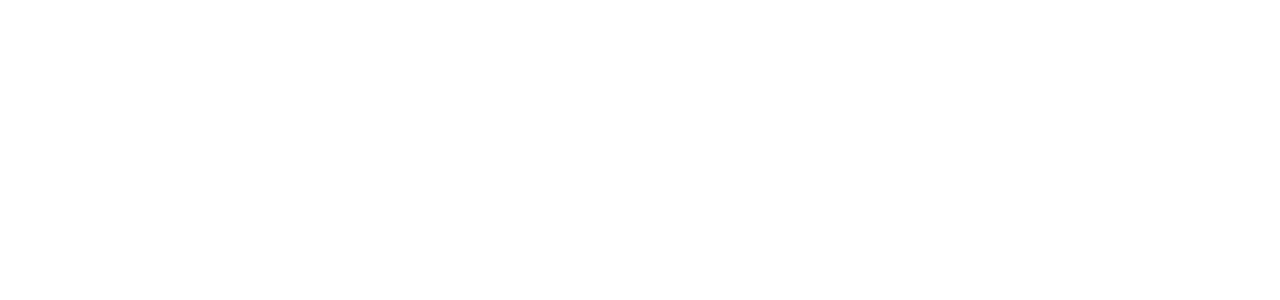
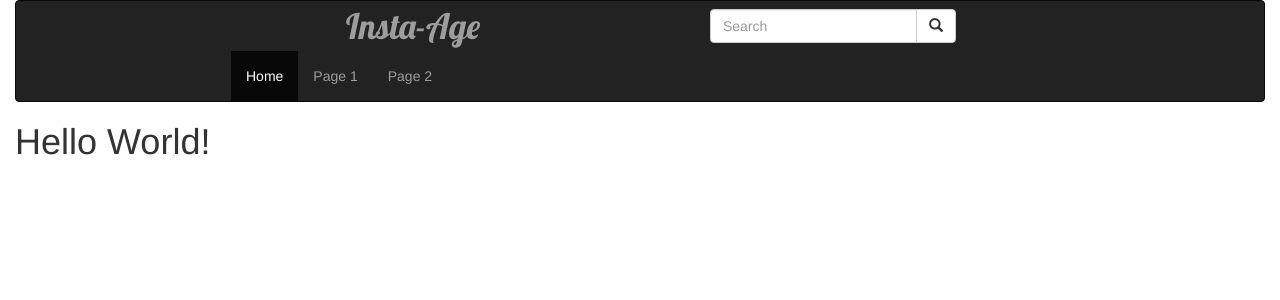
Before and after one commit to Samfan01/instagram, a Django app: page / in a window 1280 px wide. Before the commit the part shown is empty. Shown: the top 300 px of the page. Run offline with Django 3.2, Linux system fonts and the light colour scheme; some libraries are stand-ins or nearby versions.

Commit message:
created the navbar for app navigation

```diff
--- a/insta/templates/base.html
+++ b/insta/templates/base.html
@@ -1,5 +1,7 @@
+{% load bootstrap3 %}
 <!DOCTYPE html>
 <html lang="en">
+
 <head>
     <meta charset="UTF-8">
     {% if title %}
@@ -7,8 +9,23 @@
     {% else %}
     <title>My Own instagram</title>
     {% endif %}
+
+
+    {% block styles %}
+        {% bootstrap_css %}
+    {% endblock %}
 </head>
+
 <body>
+    <div class="container-fluid">
+        {% block content%}
+        {% endblock %}
+    </div>
 
+    {% block scripts %}
+        <script src="https://ajax.googleapis.com/ajax/libs/jquery/3.2.1/jquery.min.js"></script>
+        {% bootstrap_javascript %}
+    {% endblock %}
 </body>
+
 </html>
--- a/insta/templates/home.html
+++ b/insta/templates/home.html
@@ -1,3 +1,8 @@
 {% extends 'base.html' %}
+{% load bootstrap3 %}
 
+{% block content%}
+{{block.super}}
+{% include 'navbar.html' %}
 <h1>Hello World!</h1>
+    {% endblock %}
--- /dev/null
+++ b/insta/templates/navbar.html
@@ -0,0 +1,32 @@
+{% load bootstrap3 %}
+
+
+{% block styles %}
+{% bootstrap_css %}
+<link rel="preconnect" href="https://fonts.gstatic.com">
+<link href="https://fonts.googleapis.com/css2?family=Lobster&display=swap" rel="stylesheet">
+{% endblock %}
+
+<nav class="navbar navbar-inverse">
+    <div class="container-fluid">
+        <div class="navbar-header text-centre">
+            <a class="navbar-brand" href="/"
+                style="font-family:  'Lobster', cursive; margin-left: 300px; font-size: 35px;">Insta-Age</a>
+        </div>
+        <form class="navbar-form navbar-left" action="/action_page.php" style="margin-left: 200px;">
+            <div class="input-group">
+                <input type="text" class="form-control" placeholder="Search" name="search">
+                <div class="input-group-btn">
+                    <button class="btn btn-default" type="submit">
+                        <i class="glyphicon glyphicon-search"></i>
+                    </button>
+                </div>
+            </div>
+        </form>
+        <ul class="nav navbar-nav" style="margin-left: 200px;">
+            <li class="active"><a href="#">Home</a></li>
+            <li><a href="#">Page 1</a></li>
+            <li><a href="#">Page 2</a></li>
+        </ul>
+    </div>
+</nav>
--- a/instage/settings.py
+++ b/instage/settings.py
@@ -37,7 +37,8 @@
     'django.contrib.sessions',
     'django.contrib.messages',
     'django.contrib.staticfiles',
-    'insta'
+    'insta',
+    'bootstrap3',
 ]
 
 MIDDLEWARE = [
```
